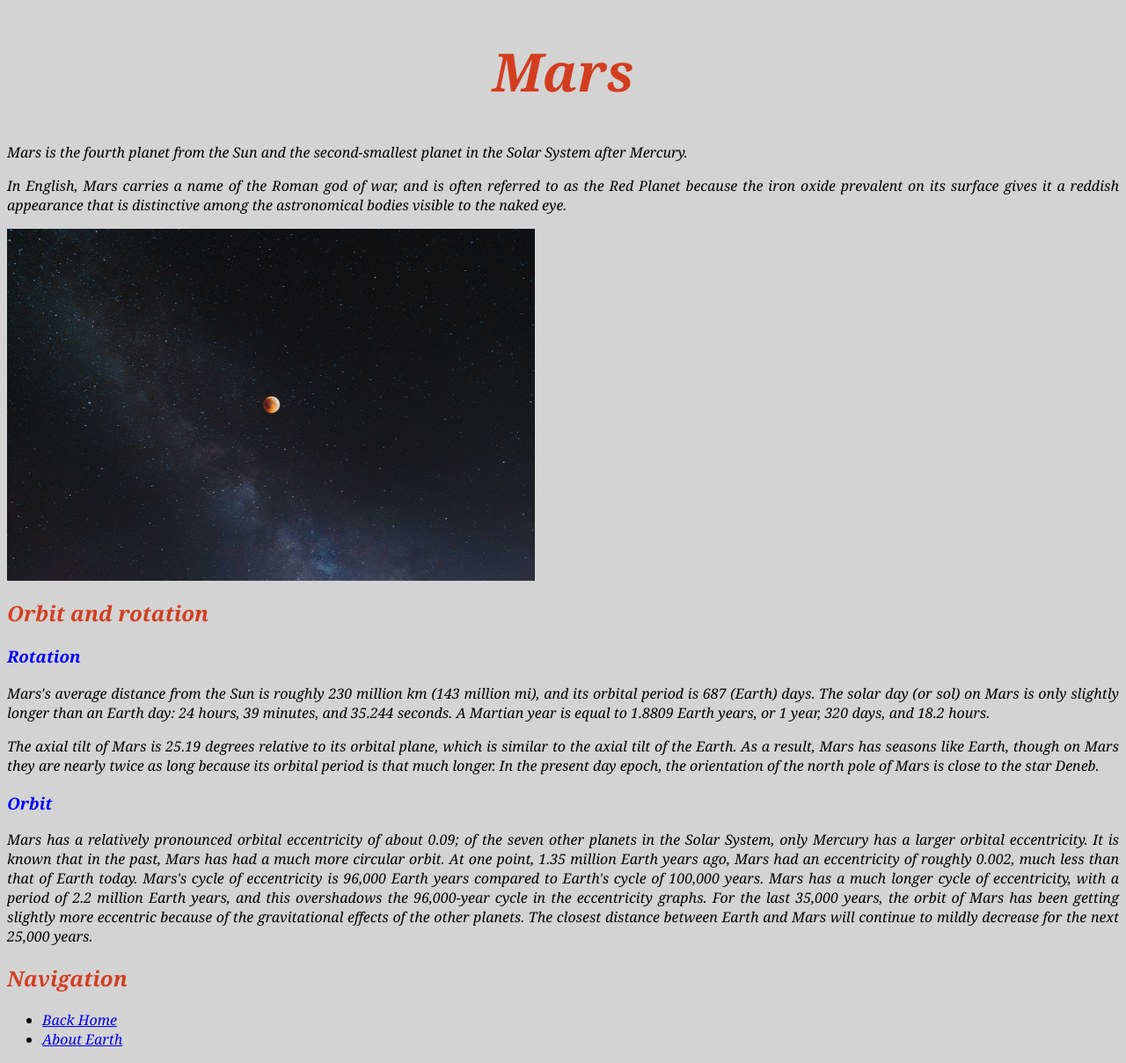
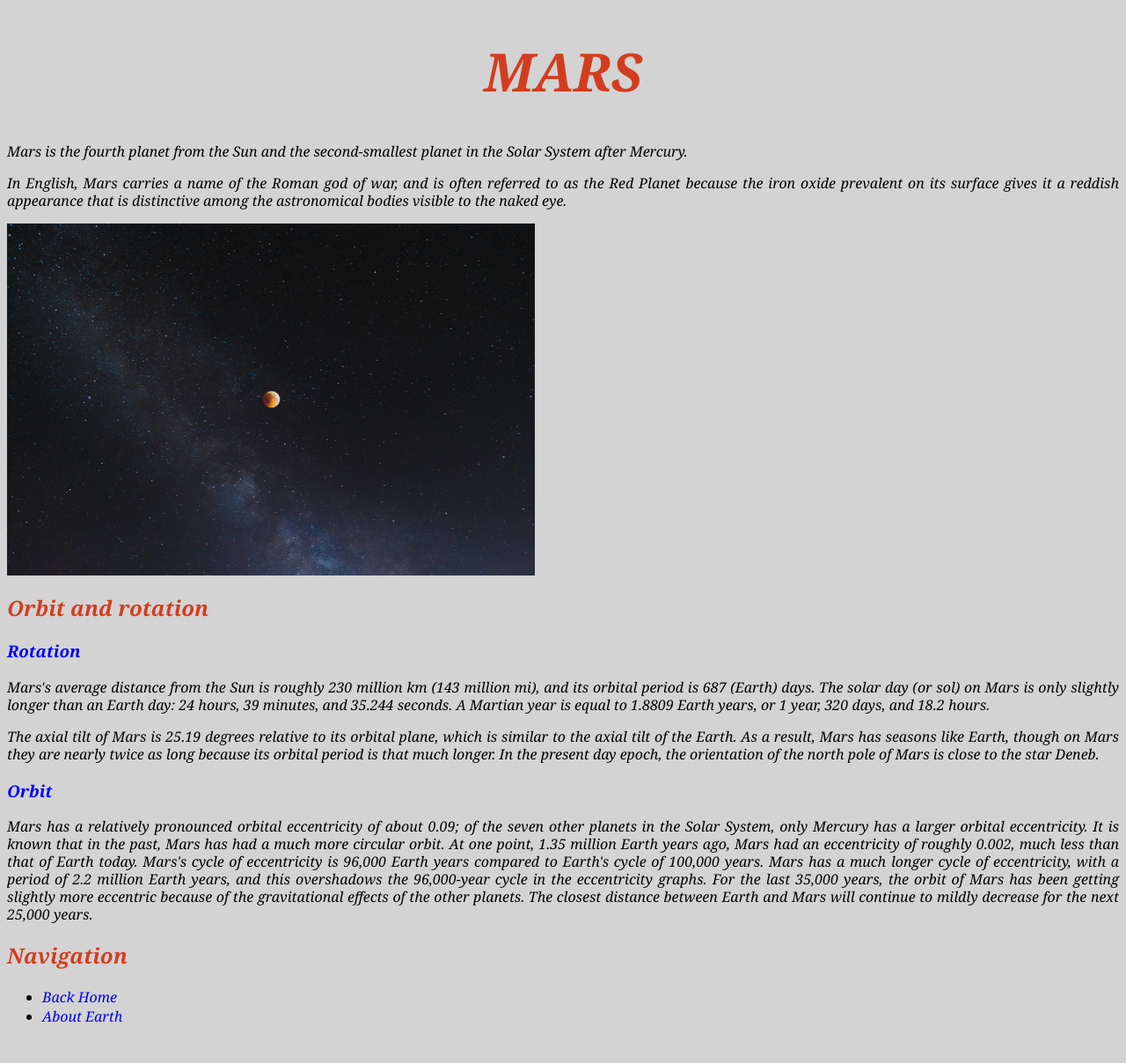
Before and after one commit to theRangeCoder/Earth-and-Mars, a plain HTML site: page mars.html in a window 1280 px wide. Shown: the whole page at 88% size. After the commit the page ends 1182 px from the top, so only its background shows below. Drawn offline with Linux system fonts and the light colour scheme.

Commit message:
Modified the external CSS stylesheet with some features

```diff
--- a/css/style.css
+++ b/css/style.css
@@ -5,12 +5,14 @@ body {
 
 h1 {
     text-align: center;
+    text-transform: uppercase;
 }
 
 p {
     text-align: justify;
+    line-height: 20px;
 }
 
-img {
-    vertical-align: center;
+a {
+    text-decoration: none;
 }
```
